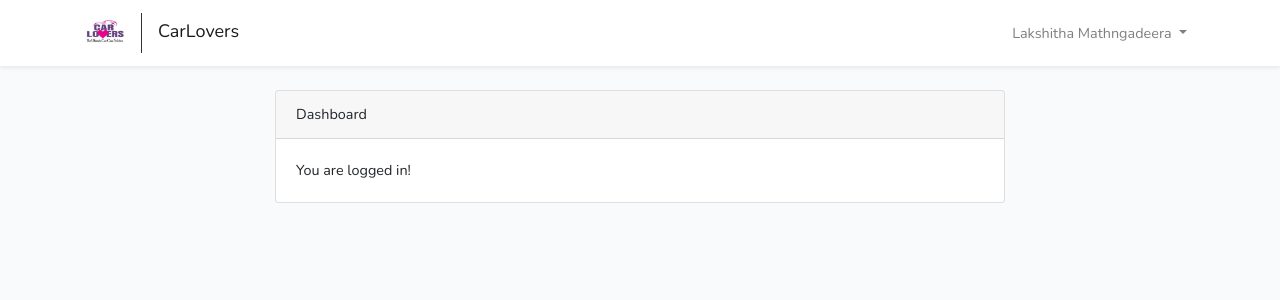
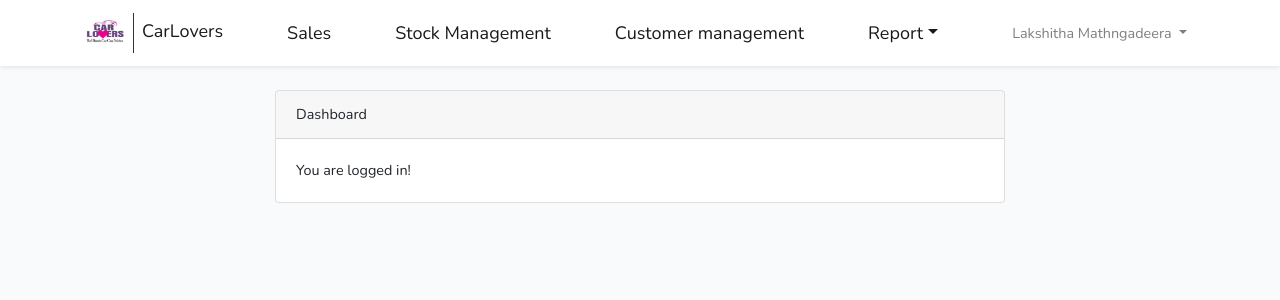
Before and after one commit to Lmarcho/pos-system, a Laravel app: page /home in a window 1280 px wide. Shown: the top 300 px of the page. Run offline with Laravel 8, Linux system fonts and the light colour scheme; a user stored in the database is signed in; data comes from the database, SQL or seed files in the repository; both versions use the stored data as it was after the commit; style sheets or scripts are compiled from the project's sources.

Commit message:
add features to navigation bar

```diff
--- a/resources/views/layouts/app.blade.php
+++ b/resources/views/layouts/app.blade.php
@@ -24,10 +24,28 @@
         <nav class="navbar navbar-expand-md navbar-light bg-white shadow-sm">
             <div class="container">
                 <a class="navbar-brand d-flex" href="{{ url('/') }}">
-                    <div><img src="/svg/carLoversLogo.jpg" style ="height: 40px; border-right :1px solid #333" class="pr-3"></div>
-                    <div class="pl-3 pt-1">CarLovers</div>
+                    <div><img src="/svg/carLoversLogo.jpg" style ="height: 40px; border-right :1px solid #333" class="pr-2"></div>
+                    <div class="pl-2 pt-1">CarLovers</div>
+                </a>
+                <a class="navbar-brand " href="{{ url('/') }}">
+                    <div class="pl-5 ">Sales</div>
+                </a>
+                <a class="navbar-brand " href="{{ url('/') }}">
+                    <div class="pl-5 ">Stock Management</div>
+                </a>
+                <a class="navbar-brand " href="{{ url('/') }}">
+                    <div class="pl-5 ">Customer management</div>
+                </a>
+                <a class="navbar-brand " href="#">
+                    <div class="pl-5 dropdown-toggle" data-toggle="dropdown ">Report</div>
+                        <ul class="dropdown-menu">
+                        <li><a href="#">Page 1-1</a></li>
+                        <li><a href="#">Page 1-2</a></li>
+                        <li><a href="#">Page 1-3</a></li>
+                        </ul>
 
                 </a>
+
                 <button class="navbar-toggler" type="button" data-toggle="collapse" data-target="#navbarSupportedContent" aria-controls="navbarSupportedContent" aria-expanded="false" aria-label="{{ __('Toggle navigation') }}">
                     <span class="navbar-toggler-icon"></span>
                 </button>
```
Also changed, not shown: database/database.sqlite, 1 other file.
